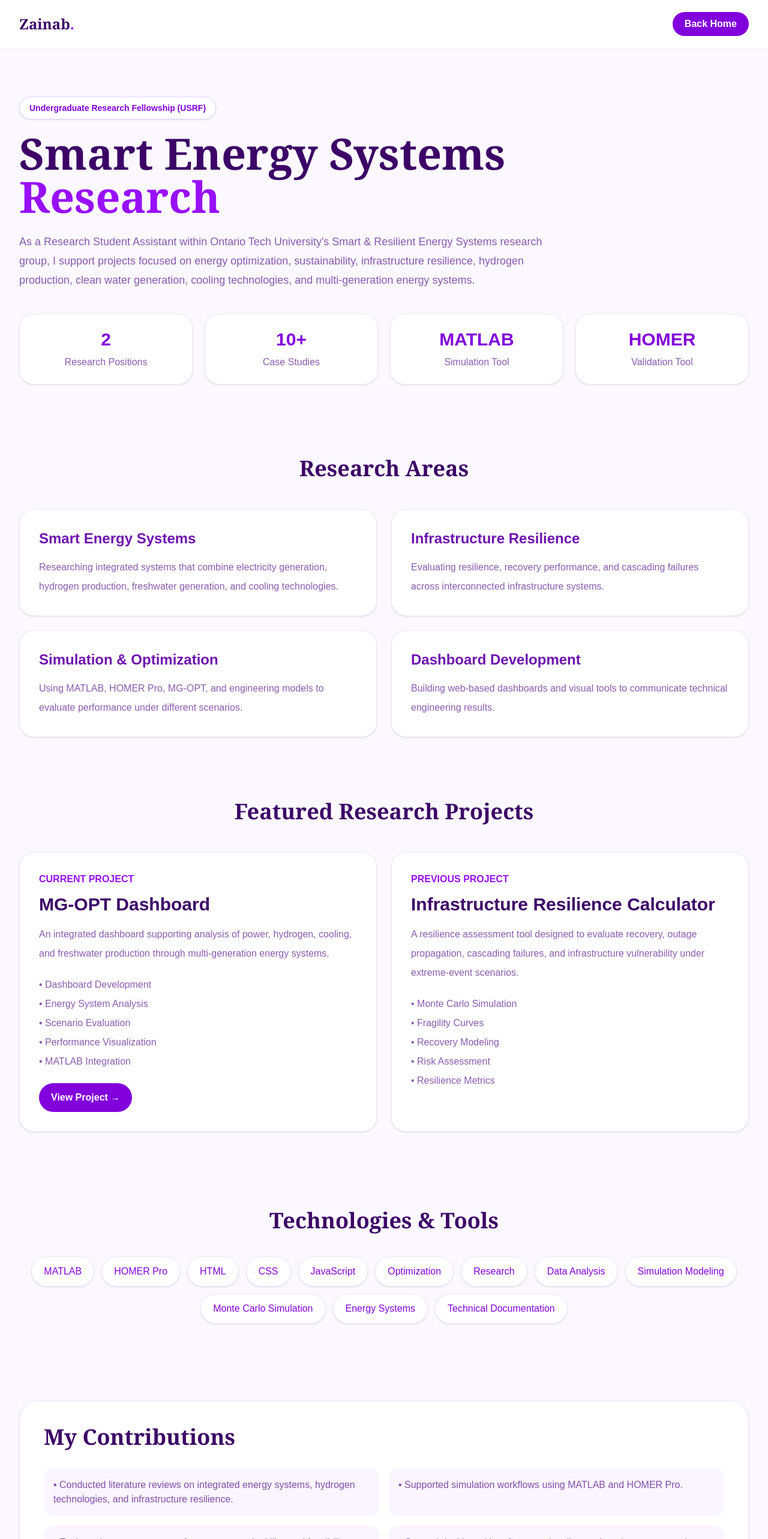
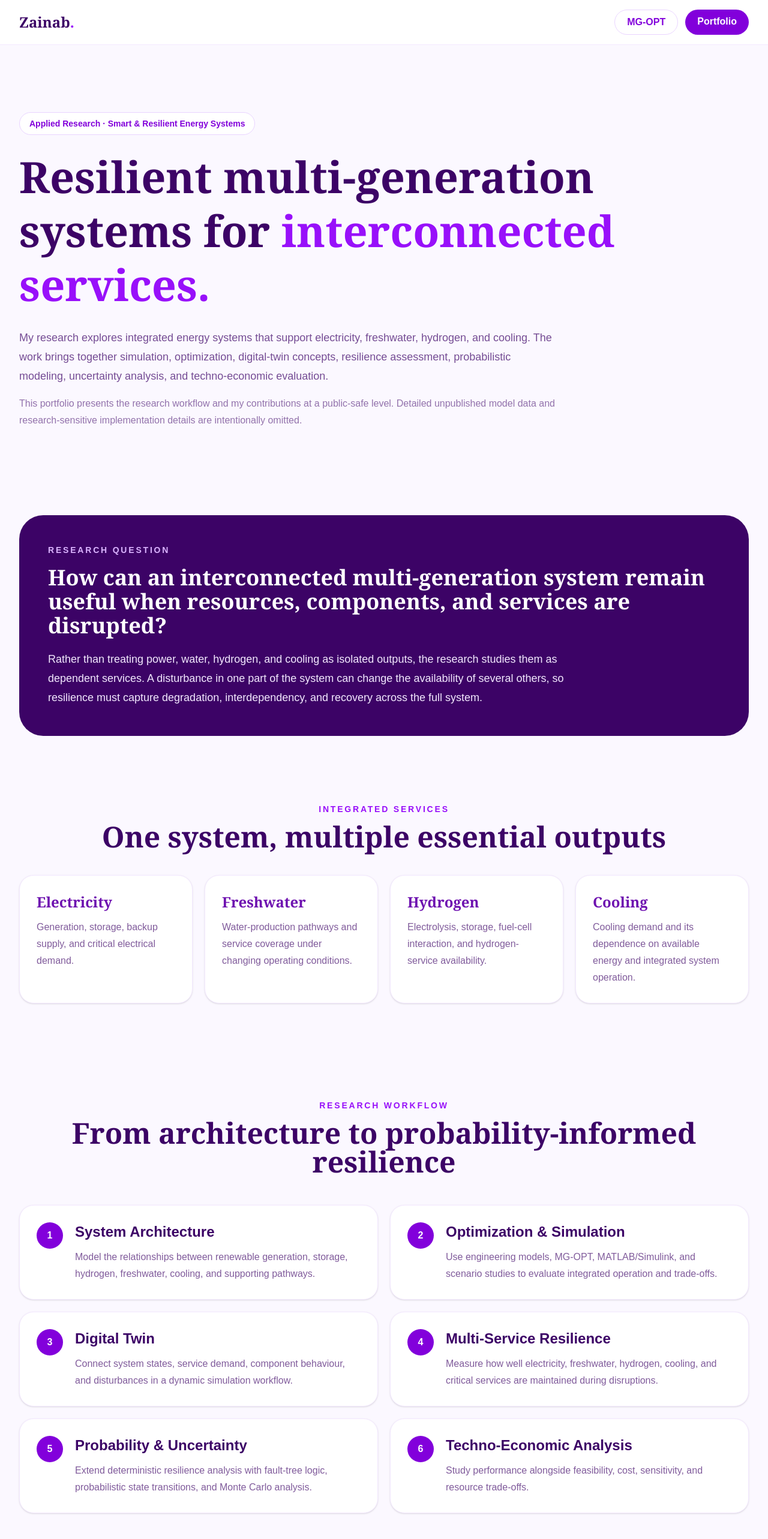
Before and after one commit to Zlawal79/zainab-portfolio, a Next.js app: page /research in a window 1280 px wide. Shown: the top 2566 px of the page at 60% size. Built offline with nearby package versions, Linux system fonts and the light colour scheme.

Commit message:
Transform research page into technical case study

```diff
--- a/app/research/page.tsx
+++ b/app/research/page.tsx
@@ -1,248 +1,107 @@
 import Link from "next/link";
 
-const researchAreas = [
-  {
-    title: "Smart Energy Systems",
-    desc: "Researching integrated systems that combine electricity generation, hydrogen production, freshwater generation, and cooling technologies.",
-  },
-  {
-    title: "Infrastructure Resilience",
-    desc: "Evaluating resilience, recovery performance, and cascading failures across interconnected infrastructure systems.",
-  },
-  {
-    title: "Simulation & Optimization",
-    desc: "Using MATLAB, HOMER Pro, MG-OPT, and engineering models to evaluate performance under different scenarios.",
-  },
-  {
-    title: "Dashboard Development",
-    desc: "Building web-based dashboards and visual tools to communicate technical engineering results.",
-  },
+const stages = [
+  ["1", "System Architecture", "Model the relationships between renewable generation, storage, hydrogen, freshwater, cooling, and supporting pathways."],
+  ["2", "Optimization & Simulation", "Use engineering models, MG-OPT, MATLAB/Simulink, and scenario studies to evaluate integrated operation and trade-offs."],
+  ["3", "Digital Twin", "Connect system states, service demand, component behaviour, and disturbances in a dynamic simulation workflow."],
+  ["4", "Multi-Service Resilience", "Measure how well electricity, freshwater, hydrogen, cooling, and critical services are maintained during disruptions."],
+  ["5", "Probability & Uncertainty", "Extend deterministic resilience analysis with fault-tree logic, probabilistic state transitions, and Monte Carlo analysis."],
+  ["6", "Techno-Economic Analysis", "Study performance alongside feasibility, cost, sensitivity, and resource trade-offs."],
 ];
 
-const technologies = [
-  "MATLAB",
-  "HOMER Pro",
-  "HTML",
-  "CSS",
-  "JavaScript",
-  "Optimization",
-  "Research",
-  "Data Analysis",
-  "Simulation Modeling",
-  "Monte Carlo Simulation",
-  "Energy Systems",
-  "Technical Documentation",
+const services = [
+  ["Electricity", "Generation, storage, backup supply, and critical electrical demand."],
+  ["Freshwater", "Water-production pathways and service coverage under changing operating conditions."],
+  ["Hydrogen", "Electrolysis, storage, fuel-cell interaction, and hydrogen-service availability."],
+  ["Cooling", "Cooling demand and its dependence on available energy and integrated system operation."],
 ];
 
+const tools = ["MATLAB", "Simulink", "MG-OPT", "HOMER Pro", "Python", "Monte Carlo Simulation", "Fault Tree Analysis", "Digital Twin Modeling", "Optimization", "Techno-Economic Analysis", "Technical Visualization", "Research Writing"];
+
 const contributions = [
-  "Conducted literature reviews on integrated energy systems, hydrogen technologies, and infrastructure resilience.",
-  "Supported simulation workflows using MATLAB and HOMER Pro.",
-  "Evaluated energy system performance, sustainability, and feasibility across multiple operating scenarios.",
-  "Created dashboard interfaces to visualize engineering outputs and simulation results.",
-  "Developed engineering diagrams and workflow visualizations.",
-  "Analyzed power generation, hydrogen production, freshwater generation, and cooling system interactions.",
-  "Supported technical presentations, research reports, and engineering documentation.",
-  "Investigated residential, industrial, transportation, agricultural, waterfront, airport, railway, and seaport applications.",
-  "Performed parameter studies and scenario comparisons to identify optimal configurations.",
-  "Collaborated with faculty researchers to evaluate smart and resilient energy solutions.",
+  "Built and refined simulation workflows for integrated multi-generation energy systems.",
+  "Analyzed interactions between electricity, freshwater, hydrogen, cooling, storage, and backup generation.",
+  "Developed multi-service resilience concepts that evaluate more than electrical supply alone.",
+  "Worked with scenario-based disturbances, degradation, recovery, and service-coverage metrics.",
+  "Extended the resilience framework toward probability-informed analysis using fault-tree logic and Monte Carlo uncertainty analysis.",
+  "Supported HOMER-based validation and feasibility comparison workflows.",
+  "Created dashboards, engineering diagrams, flowcharts, plots, and technical explanations for research communication.",
+  "Conducted literature reviews and translated published methods into implementable modeling concepts.",
+  "Prepared research reports, presentations, and public-safe technical documentation.",
 ];
 
 export default function ResearchPage() {
-  return (
-    <main className="min-h-screen bg-[#fbf8ff] text-purple-950">
-      {/* Navigation */}
-      <nav className="border-b border-purple-100 bg-white/90 backdrop-blur-xl">
-        <div className="mx-auto flex max-w-7xl items-center justify-between px-8 py-5">
-          <Link href="/" className="font-serif text-2xl font-bold">
-            Zainab<span className="text-purple-600">.</span>
-          </Link>
-
-          <Link
-            href="/"
-            className="rounded-full bg-purple-700 px-5 py-2 font-semibold text-white transition hover:bg-purple-800"
-          >
-            Back Home
-          </Link>
+  return <main className="min-h-screen bg-[#fbf8ff] text-purple-950">
+    <nav className="sticky top-0 z-50 border-b border-purple-100 bg-white/90 backdrop-blur-xl">
+      <div className="mx-auto flex max-w-7xl items-center justify-between px-6 py-4 md:px-8">
+        <Link href="/" className="font-serif text-2xl font-bold">Zainab<span className="text-purple-600">.</span></Link>
+        <div className="flex gap-3"><Link href="/projects/mg-opt" className="rounded-full border border-purple-200 px-5 py-2 font-semibold text-purple-700">MG-OPT</Link><Link href="/" className="rounded-full bg-purple-700 px-5 py-2 font-semibold text-white">Portfolio</Link></div>
       </div>
     </nav>
 
-      {/* Hero */}
-      <section className="mx-auto max-w-7xl px-8 py-20">
-        <p className="mb-5 inline-flex rounded-full border border-purple-200 bg-white px-4 py-2 text-sm font-semibold text-purple-700 shadow-sm">
-          Undergraduate Research Fellowship (USRF)
-        </p>
+    <section className="mx-auto max-w-7xl px-6 py-20 md:px-8 md:py-28">
+      <p className="inline-flex rounded-full border border-purple-200 bg-white px-4 py-2 text-sm font-bold text-purple-700">Applied Research · Smart & Resilient Energy Systems</p>
+      <h1 className="mt-6 max-w-5xl font-serif text-5xl font-bold leading-tight md:text-7xl">Resilient multi-generation systems for <span className="text-purple-600">interconnected services.</span></h1>
+      <p className="mt-7 max-w-4xl text-lg leading-8 text-purple-950/70">My research explores integrated energy systems that support electricity, freshwater, hydrogen, and cooling. The work brings together simulation, optimization, digital-twin concepts, resilience assessment, probabilistic modeling, uncertainty analysis, and techno-economic evaluation.</p>
+      <p className="mt-4 max-w-4xl leading-7 text-purple-950/55">This portfolio presents the research workflow and my contributions at a public-safe level. Detailed unpublished model data and research-sensitive implementation details are intentionally omitted.</p>
+    </section>
 
-        <h1 className="font-serif text-5xl font-bold md:text-7xl">
-          Smart Energy Systems
-          <span className="block text-purple-600">Research</span>
-        </h1>
-
-        <p className="mt-6 max-w-4xl text-lg leading-8 text-purple-900/70">
-          As a Research Student Assistant within Ontario Tech University's
-          Smart & Resilient Energy Systems research group, I support projects
-          focused on energy optimization, sustainability, infrastructure
-          resilience, hydrogen production, clean water generation, cooling
-          technologies, and multi-generation energy systems.
-        </p>
-
-        <div className="mt-10 grid gap-5 md:grid-cols-4">
-          {[
-            ["2", "Research Positions"],
-            ["10+", "Case Studies"],
-            ["MATLAB", "Simulation Tool"],
-            ["HOMER", "Validation Tool"],
-          ].map(([value, label]) => (
-            <div
-              key={label}
-              className="rounded-3xl border border-purple-100 bg-white p-6 text-center shadow-sm"
-            >
-              <h3 className="text-3xl font-bold text-purple-700">{value}</h3>
-              <p className="mt-2 text-purple-900/70">{label}</p>
-            </div>
-          ))}
+    <section className="mx-auto max-w-7xl px-6 py-8 md:px-8">
+      <div className="rounded-[2.5rem] bg-purple-950 p-8 text-white md:p-12">
+        <p className="text-sm font-bold uppercase tracking-[.2em] text-purple-300">Research Question</p>
+        <h2 className="mt-4 font-serif text-4xl font-bold">How can an interconnected multi-generation system remain useful when resources, components, and services are disrupted?</h2>
+        <p className="mt-5 max-w-4xl text-lg leading-8 text-purple-100">Rather than treating power, water, hydrogen, and cooling as isolated outputs, the research studies them as dependent services. A disturbance in one part of the system can change the availability of several others, so resilience must capture degradation, interdependency, and recovery across the full system.</p>
       </div>
     </section>
 
-      {/* Research Areas */}
-      <section className="mx-auto max-w-7xl px-8 py-10">
-        <h2 className="text-center font-serif text-4xl font-bold">
-          Research Areas
-        </h2>
-
-        <div className="mt-12 grid gap-6 md:grid-cols-2">
-          {researchAreas.map((area) => (
-            <div
-              key={area.title}
-              className="rounded-3xl border border-purple-100 bg-white p-8 shadow-sm transition hover:-translate-y-1 hover:shadow-lg"
-            >
-              <h3 className="text-2xl font-bold text-purple-800">
-                {area.title}
-              </h3>
-
-              <p className="mt-4 leading-8 text-purple-900/70">
-                {area.desc}
-              </p>
-            </div>
-          ))}
-        </div>
+    <section className="mx-auto max-w-7xl px-6 py-20 md:px-8">
+      <p className="text-center text-sm font-bold uppercase tracking-[.2em] text-purple-600">Integrated Services</p>
+      <h2 className="mt-3 text-center font-serif text-4xl font-bold md:text-5xl">One system, multiple essential outputs</h2>
+      <div className="mt-10 grid gap-5 md:grid-cols-2 lg:grid-cols-4">{services.map(([name,desc])=><div key={name} className="rounded-3xl border border-purple-100 bg-white p-7 shadow-sm"><h3 className="font-serif text-2xl font-bold text-purple-800">{name}</h3><p className="mt-3 leading-7 text-purple-950/65">{desc}</p></div>)}</div>
     </section>
 
-      {/* Featured Research */}
-      <section className="mx-auto max-w-7xl px-8 py-16">
-        <h2 className="text-center font-serif text-4xl font-bold">
-          Featured Research Projects
-        </h2>
+    <section className="mx-auto max-w-7xl px-6 py-20 md:px-8">
+      <p className="text-center text-sm font-bold uppercase tracking-[.2em] text-purple-600">Research Workflow</p>
+      <h2 className="mt-3 text-center font-serif text-4xl font-bold md:text-5xl">From architecture to probability-informed resilience</h2>
+      <div className="mt-12 grid gap-5 md:grid-cols-2">{stages.map(([n,title,desc])=><div key={title} className="rounded-3xl border border-purple-100 bg-white p-7 shadow-sm"><div className="flex gap-5"><span className="flex h-11 w-11 shrink-0 items-center justify-center rounded-full bg-purple-700 font-bold text-white">{n}</span><div><h3 className="text-2xl font-bold">{title}</h3><p className="mt-3 leading-7 text-purple-950/65">{desc}</p></div></div></div>)}</div>
+    </section>
 
-        <div className="mt-12 grid gap-6 md:grid-cols-2">
-          <div className="rounded-3xl border border-purple-100 bg-white p-8 shadow-sm">
-            <p className="font-bold text-purple-600">CURRENT PROJECT</p>
-
-            <h3 className="mt-3 text-3xl font-bold">
-              MG-OPT Dashboard
-            </h3>
-
-            <p className="mt-4 leading-8 text-purple-900/70">
-              An integrated dashboard supporting analysis of power,
-              hydrogen, cooling, and freshwater production through
-              multi-generation energy systems.
-            </p>
-
-            <ul className="mt-6 space-y-2 text-purple-900/70">
-              <li>• Dashboard Development</li>
-              <li>• Energy System Analysis</li>
-              <li>• Scenario Evaluation</li>
-              <li>• Performance Visualization</li>
-              <li>• MATLAB Integration</li>
-            </ul>
-
-            <Link
-              href="/projects/mg-opt"
-              className="mt-6 inline-block rounded-full bg-purple-700 px-5 py-3 font-bold text-white"
-            >
-              View Project →
-            </Link>
+    <section className="mx-auto max-w-7xl px-6 py-16 md:px-8">
+      <div className="grid gap-6 lg:grid-cols-2">
+        <div className="rounded-[2rem] border border-purple-100 bg-white p-8 shadow-sm">
+          <p className="text-xs font-bold uppercase tracking-[.18em] text-purple-600">Case Study Approach</p>
+          <h2 className="mt-3 font-serif text-4xl font-bold">Community-scale integrated energy</h2>
+          <p className="mt-5 leading-8 text-purple-950/70">A rural-community case study is used to explore how renewable generation, battery and hydrogen storage, fuel-cell backup, water production, cooling, and other energy pathways interact when demands and resource conditions change.</p>
+          <p className="mt-4 leading-8 text-purple-950/70">The emphasis is not only on whether energy is available, but on which services remain covered, how interdependencies propagate stress, and how the system recovers.</p>
         </div>
-
-          <div className="rounded-3xl border border-purple-100 bg-white p-8 shadow-sm">
-            <p className="font-bold text-purple-600">PREVIOUS PROJECT</p>
-
-            <h3 className="mt-3 text-3xl font-bold">
-              Infrastructure Resilience Calculator
-            </h3>
-
-            <p className="mt-4 leading-8 text-purple-900/70">
-              A resilience assessment tool designed to evaluate recovery,
-              outage propagation, cascading failures, and infrastructure
-              vulnerability under extreme-event scenarios.
-            </p>
-
-            <ul className="mt-6 space-y-2 text-purple-900/70">
-              <li>• Monte Carlo Simulation</li>
-              <li>• Fragility Curves</li>
-              <li>• Recovery Modeling</li>
-              <li>• Risk Assessment</li>
-              <li>• Resilience Metrics</li>
-            </ul>
+        <div className="rounded-[2rem] bg-purple-700 p-8 text-white">
+          <p className="text-xs font-bold uppercase tracking-[.18em] text-purple-200">Probability Extension</p>
+          <h2 className="mt-3 font-serif text-4xl font-bold">Moving beyond a single deterministic scenario</h2>
+          <p className="mt-5 leading-8 text-purple-100">The current extension adds fault-tree reasoning, probabilistic system states, and Monte Carlo uncertainty analysis. This supports questions such as how component faults and resource shortages combine, how service-failure likelihood changes, and how uncertain recovery behaviour affects resilience.</p>
         </div>
       </div>
     </section>
 
-      {/* Technologies */}
-      <section className="mx-auto max-w-7xl px-8 py-16">
-        <h2 className="text-center font-serif text-4xl font-bold">
-          Technologies & Tools
-        </h2>
+    <section className="mx-auto max-w-7xl px-6 py-20 md:px-8">
+      <h2 className="text-center font-serif text-4xl font-bold md:text-5xl">Tools & Methods</h2>
+      <div className="mt-9 flex flex-wrap justify-center gap-3">{tools.map(t=><span key={t} className="rounded-full border border-purple-100 bg-white px-5 py-3 font-semibold text-purple-700 shadow-sm">{t}</span>)}</div>
+    </section>
 
-        <div className="mt-10 flex flex-wrap justify-center gap-3">
-          {technologies.map((tech) => (
-            <span
-              key={tech}
-              className="rounded-full border border-purple-100 bg-white px-5 py-3 text-purple-700 shadow-sm"
-            >
-              {tech}
-            </span>
-          ))}
+    <section className="mx-auto max-w-7xl px-6 py-20 md:px-8">
+      <div className="rounded-[2.5rem] border border-purple-100 bg-white p-8 shadow-sm md:p-10">
+        <p className="text-sm font-bold uppercase tracking-[.2em] text-purple-600">My Role</p>
+        <h2 className="mt-3 font-serif text-4xl font-bold">What I contributed</h2>
+        <div className="mt-8 grid gap-4 md:grid-cols-2">{contributions.map(x=><div key={x} className="rounded-2xl bg-purple-50 p-5 leading-7 text-purple-950/75">• {x}</div>)}</div>
       </div>
     </section>
 
-      {/* Contributions */}
-      <section className="mx-auto max-w-7xl px-8 py-16">
-        <div className="rounded-[2rem] border border-purple-100 bg-white p-10 shadow-sm">
-          <h2 className="font-serif text-4xl font-bold">
-            My Contributions
-          </h2>
-
-          <div className="mt-8 grid gap-4 md:grid-cols-2">
-            {contributions.map((item) => (
-              <div
-                key={item}
-                className="rounded-2xl bg-purple-50 p-4 text-purple-900/75"
-              >
-                • {item}
-              </div>
-            ))}
-          </div>
+    <section className="mx-auto max-w-7xl px-6 py-16 md:px-8">
+      <div className="rounded-[2.5rem] bg-gradient-to-br from-purple-800 to-purple-950 p-9 text-white md:p-12">
+        <p className="text-sm font-bold uppercase tracking-[.2em] text-purple-200">What this research taught me</p>
+        <h2 className="mt-3 font-serif text-4xl font-bold">Engineering the model is only part of the problem.</h2>
+        <p className="mt-5 max-w-4xl text-lg leading-8 text-purple-100">The work strengthened my ability to connect software development, engineering models, uncertainty, validation, data visualization, and research communication. It also taught me to think about systems as networks of dependent services rather than isolated components.</p>
+        <div className="mt-8 flex flex-wrap gap-3"><Link href="/projects/mg-opt" className="rounded-full bg-white px-6 py-3 font-bold text-purple-900">Explore MG-OPT</Link><Link href="/" className="rounded-full border border-white/30 px-6 py-3 font-bold text-white">Back to portfolio</Link></div>
       </div>
     </section>
-
-      {/* Impact */}
-      <section className="mx-auto max-w-7xl px-8 py-16">
-        <div className="rounded-[2rem] bg-purple-700 p-10 text-white">
-          <h2 className="font-serif text-4xl font-bold">
-            Research Impact
-          </h2>
-
-          <p className="mt-5 max-w-4xl text-lg leading-8 text-purple-100">
-            My research experience combines software development,
-            engineering analysis, simulation modeling, and technical
-            communication. Through dashboards, optimization studies,
-            engineering diagrams, and simulation workflows, I help
-            support the evaluation of sustainable and resilient energy
-            systems capable of producing electricity, hydrogen,
-            freshwater, and cooling simultaneously.
-          </p>
-        </div>
-      </section>
-    </main>
-  );
+  </main>;
 }
```
Lines whose indentation alone changed are shown as unchanged.
